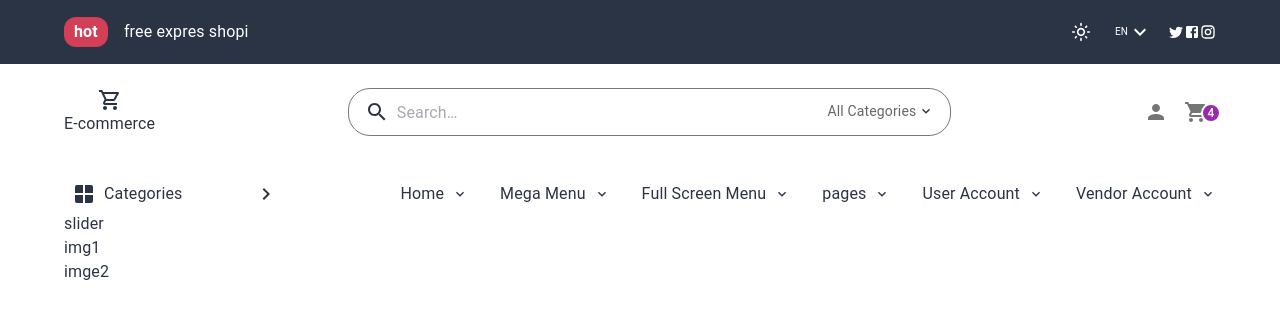
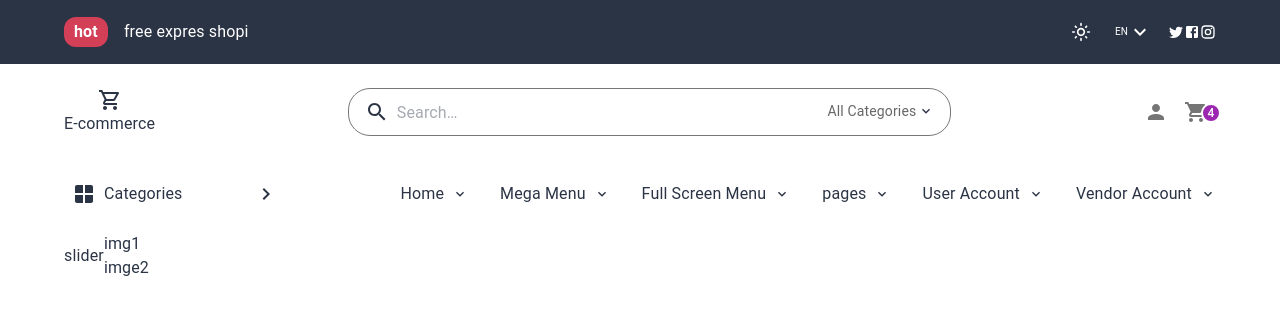
Before and after one commit to mohammadjalizi/E-commerce-projec, a React (Vite) app: page / in a window 1280 px wide. Shown: the top 318 px of the page. Built offline with nearby package versions, Linux system fonts and the light colour scheme.

Commit message:
styles our componnet hero

```diff
--- a/src/components/heroseaction/Hero.jsx
+++ b/src/components/heroseaction/Hero.jsx
@@ -3,7 +3,7 @@ import React from 'react'
 
 const Hero = () => {
   return (
-   <Container>
+   <Container sx={{ mt:2.5,display:"flex", alignItems:"center"}}  >
 
 <Box>
   slider
```
